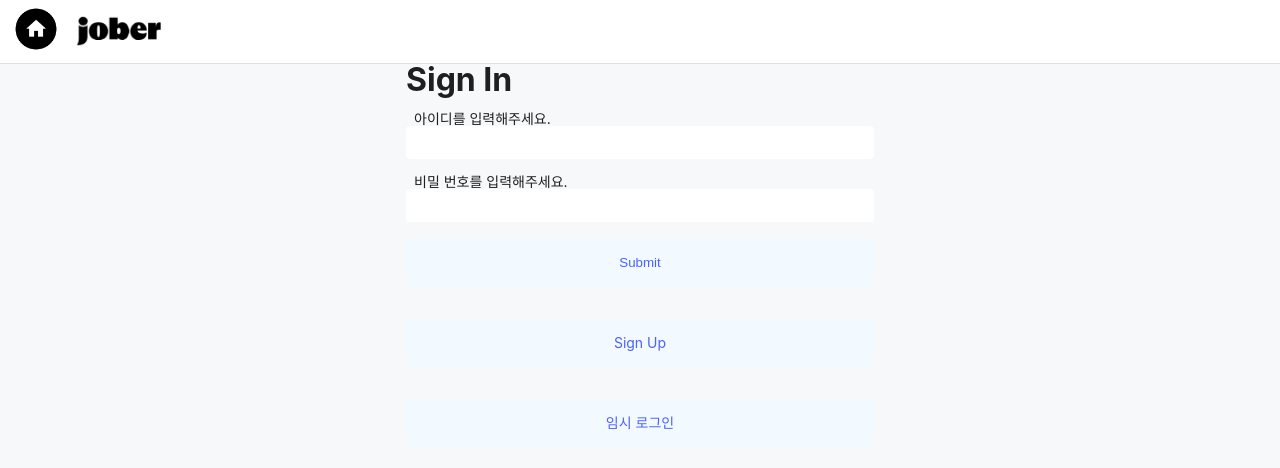
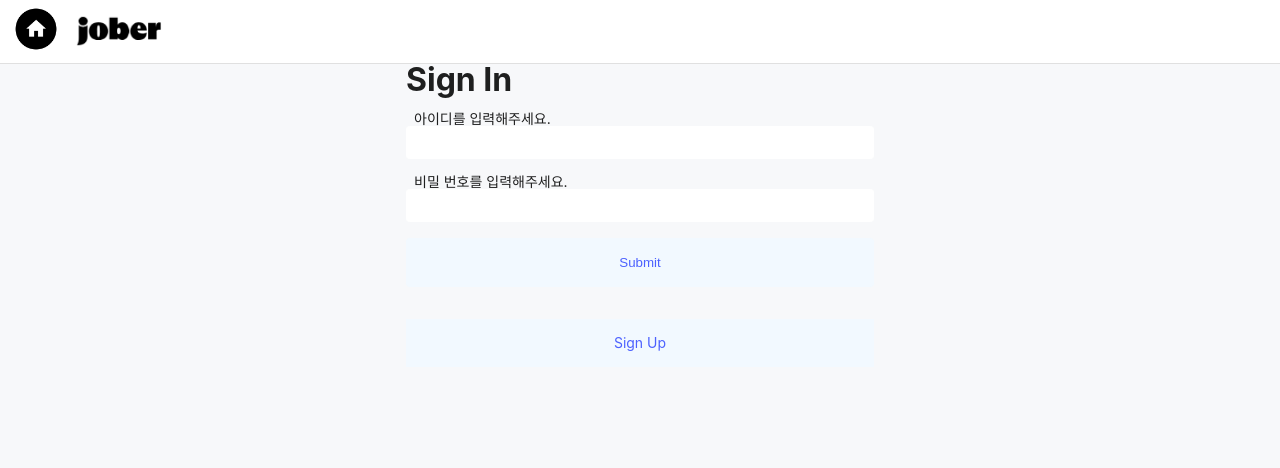
Before and after one commit to JoberChipFrappuccino/joberchip-fe-refactoring, a React app: page /signin in a window 1280 px wide. Shown: the top 468 px of the page. Built offline with nearby package versions, Linux system fonts and the light colour scheme; the HTML template or start-up script is replaced by a standard one.

Commit message:
feat : 임시 로그인 버튼 제거

```diff
--- a/src/components/Blocks/TemplateBlock.tsx
+++ b/src/components/Blocks/TemplateBlock.tsx
@@ -37,7 +37,8 @@ export function TemplateBlock({ block, mode, preview = false }: TemplateBlockPro
       {open && (
         <ModalPortal>
           <TemplatePreviewModal onClose={() => setOpen(false)}>
-            <img className={styles.img} src={block.previewURL} alt="template preciew Image" />
+            {/* HACK : 기업측에서 템플릿을 제공하지 않도록 정했기 때문에 임시 이미지로 대체합니다. */}
+            <img src={'/newbie_profile_form.png'} alt="template preview Image" />
           </TemplatePreviewModal>
         </ModalPortal>
       )}
--- a/src/components/Modal/TemplatePreviewModal.module.scss
+++ b/src/components/Modal/TemplatePreviewModal.module.scss
@@ -12,15 +12,15 @@
   background-color: rgba(0, 0, 0, 0.3);
   .cover {
     width: 100%;
-    // max-width: 500px;
+    max-width: 500px;
     padding: 1.25rem;
     background-color: $base-white;
     .previewCover {
       width: 100%;
-      // max-width: 500px;
+      max-width: 500px;
       img {
         width: 100%;
-        // max-width: 500px;
+        max-width: 500px;
       }
     }
     .confirmBtn {
--- a/src/components/SharePage/SharePageBlocksViewer.tsx
+++ b/src/components/SharePage/SharePageBlocksViewer.tsx
@@ -30,10 +30,8 @@ export function BlocksViewer() {
     breakpoints: 'lg',
     layouts: { lg: getBlockLayout(sharePage.children, 'view') } // , md: layout, sm: layout, xs: layout, xxs: layout
   })
-
   const { activeBlockId, setActiveBlockId } = useBlockAction()
   useDebounce(grid.layouts.lg, LAYOUT_DEBOUNCE_TIME, (nextLayout) => {
-    // WARN : 최초 랜더링시에도 호출되는 문제가 있습니다! (최초 랜더링시에는 호출되지 않아야 합니다.)
     if (mode === 'view') return
     to(fetchBlockPosition(sharePage.pageId, convertLayoutToBlockParams(sharePage.children, nextLayout))).then((res) => {
       toast(res.message, res.status, { autoClose: 500 })
--- a/src/models/space.ts
+++ b/src/models/space.ts
@@ -8,7 +8,7 @@ export interface SharePage {
   visible?: boolean // 최상위 페이지는 visible속성이 없습니다.
 }
 
-export type BlockType = TText | TImage | TLink | TPage | TVideo | TMap | TTemplate | 'BASE' // HACK : "BASE"는 임시 코드
+export type BlockType = TText | TImage | TLink | TPage | TVideo | TMap | TTemplate | 'BASE' // HACK : "BASE"는 임시로 사용하는 타입
 
 export type BlockBase<T extends BlockType> = {
   objectId: string
--- a/src/pages/SignIn/index.tsx
+++ b/src/pages/SignIn/index.tsx
@@ -34,9 +34,6 @@ export default function SignIn() {
       <div className={styles.link}>
         <Link to="/signup">Sign Up</Link>
       </div>
-      <div className={styles.link}>
-        <Link to="/test/signin">임시 로그인</Link>
-      </div>
     </div>
   )
 }
```
